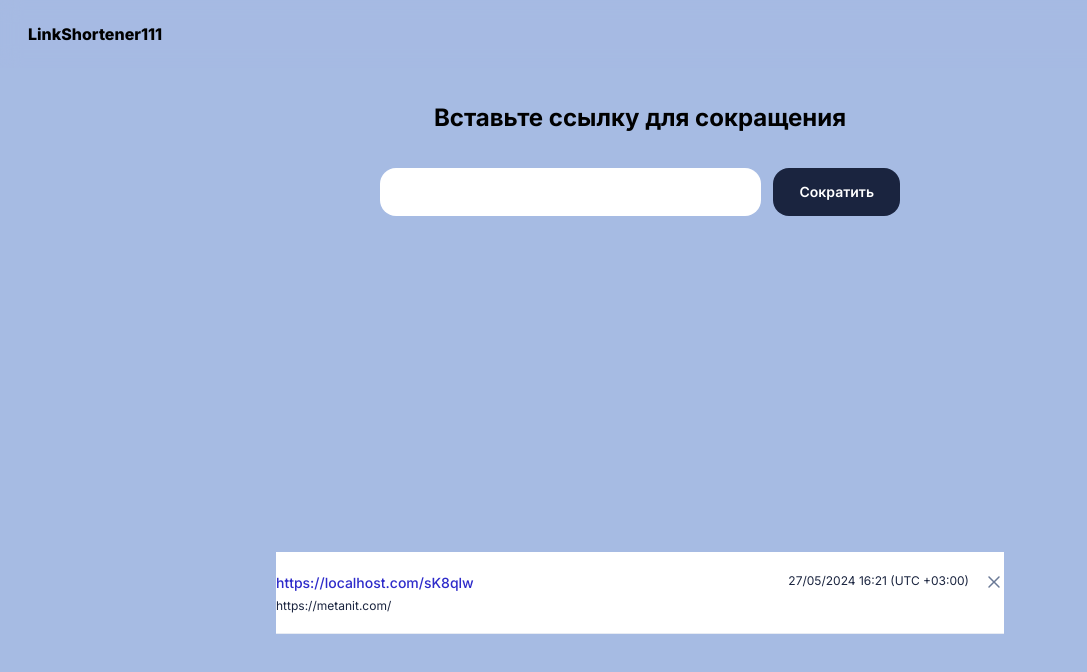
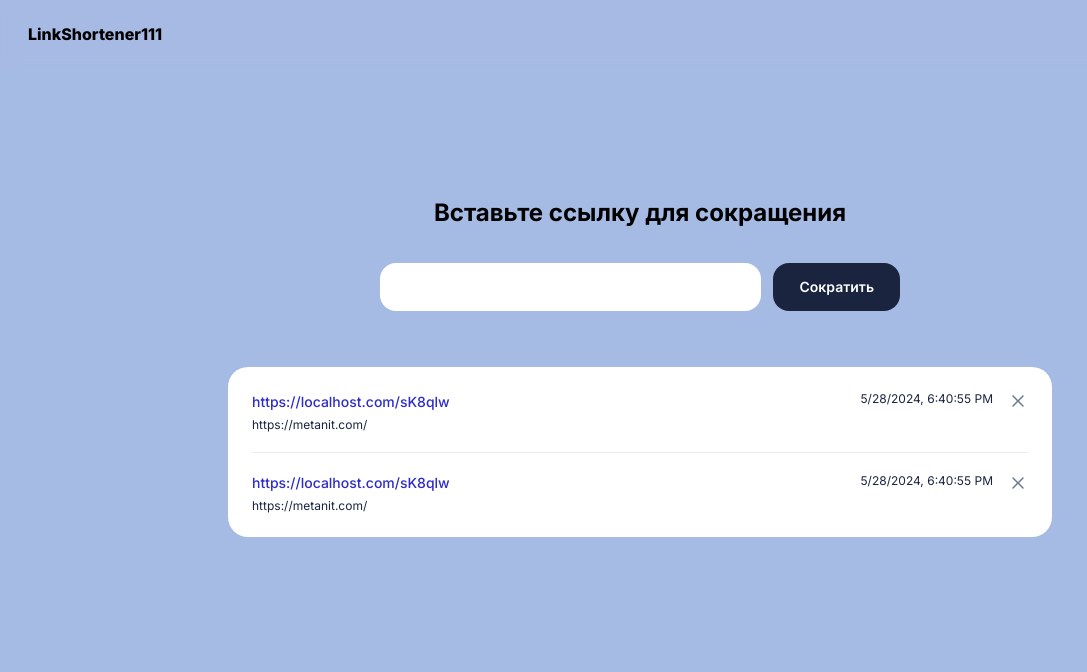
Before and after one commit to klacau/LinkShortener111, a Vue app in the folder my-vue-app/: page / in a window 1280 px wide. Shown: the top 672 px of the page, without its empty margins (0-1087 px from the left). Built offline with nearby package versions, Linux system fonts and the light colour scheme.

Commit message:
feature: ShortLinkList

```diff
--- a/my-vue-app/src/components/MainPage.vue
+++ b/my-vue-app/src/components/MainPage.vue
@@ -1,17 +1,33 @@
 <script setup lang="ts">
+import type { ShortLink } from '../models/ShortLink';
+
 import Button from './Button.vue';
 import InputField from './InputField.vue';
 import NavigationBar from './NavigationBar.vue';
-import ShortLinkView from './ShortLinkView.vue';
+import ShortLinkList from './ShortLinkList.vue';
 import {ref} from 'vue';
+
 const inputLink = ref('');
+
+const links: ShortLink[] = [
+    {
+        shortUrl: 'https://localhost.com/sK8qlw',
+        originalUrl: 'https://metanit.com/',
+        createdAt: new Date()
+    },
+    {
+        shortUrl: 'https://localhost.com/sK8qlw',
+        originalUrl: 'https://metanit.com/',
+        createdAt: new Date()
+    },
+];
 </script>
 
 <template>
 <div class="main-page">
     <NavigationBar />
     <div class="main-page-content">
-
+        <div class="main-page-content-inner">
             <div class="main-page-form-wrapper">
                 <div class="main-page-form">
                     <h2 class="heading-2 main-page-form__heading">Вставьте ссылку для сокращения</h2>
@@ -22,8 +38,9 @@ const inputLink = ref('');
                 </div>
             </div>
 
-        <div class="main-page-link">
-            <div class="main-page-link-content"><ShortLinkView/></div>
+            <div class="main-page__list-wrapper">
+                <ShortLinkList class="main-page__list" :links="links" />
+            </div>
         </div>
     </div>
 </div>
@@ -43,12 +60,14 @@ const inputLink = ref('');
     flex-direction: column;
     align-items: stretch;
     justify-content: space-around;
+}
 
+.main-page-content-inner {
+    margin-top: -5%;
 }
 
 .main-page-form-wrapper {
     display: flex;
-    margin-top: -5%;
     justify-content: space-around;
     padding: 0px 24px;
 }
@@ -76,6 +95,19 @@ const inputLink = ref('');
 .main-page-form__heading {
     text-align: center;
 }
+
+.main-page__list-wrapper {
+    margin-top: 56px;
+    display: flex;
+    justify-content: space-around;
+}
+
+.main-page__list {
+    flex-grow: 1;
+}
+
+
+
 .main-page-link{
     display: flex;
     justify-content: space-around;
--- a/my-vue-app/src/components/ShortLinkList.vue
+++ b/my-vue-app/src/components/ShortLinkList.vue
@@ -1,24 +1,37 @@
 <script setup lang="ts">
+import type { ShortLink } from '../models/ShortLink';
+
 import { defineProps } from 'vue';
 import ShortLinkView from './ShortLinkView.vue';
-interface ShortLink {
-  shortUrl: string;
-  originalUrl: string;
-}
+
 interface ShortLinkListProps {
-  links: ShortLink[];
+    links: ShortLink[];
 }
 
-const post = defineProps<ShortLinkListProps>();
+const props = defineProps<ShortLinkListProps>();
 </script>
 
 <template>
-  <ul>
-    <li v-for="link in links" :key="link.shortUrl" class="link-item">
+  <ul class="short-link-list">
+    <li v-for="link in props.links" :key="link.shortUrl" class="link-item">
       <ShortLinkView :shortLink="link" />
     </li>
   </ul>
 </template>
 
 <style>
+.short-link-list {
+  max-width: 776px;
+  padding: 4px 24px;
+  background-color: #fff;
+  border-radius: 20px;
+}
+
+.link-item {
+  border-bottom: 1px solid #E7EBF3;
+}
+
+.link-item:last-of-type {
+  border-bottom: none;
+}
 </style>
--- a/my-vue-app/src/components/ShortLinkView.vue
+++ b/my-vue-app/src/components/ShortLinkView.vue
@@ -1,19 +1,22 @@
 <script setup lang="ts">
+import type { ShortLink } from '../models/ShortLink';
 import CrossIcon from '../assets/cross.svg';
 
 interface ShortLinkViewProps {
     shortLink : ShortLink;
 }
+
+const props = defineProps<ShortLinkViewProps>();
 </script>
 
 <template>
     <div class="short-link-view">
         <div class="links-data">
-            <a class="links-data-default" href="https://localhost.com/sK8qlw">https://localhost.com/sK8qlw</a>
-            <a class="links-data-short" href="https://metanit.com/">https://metanit.com/</a>
+            <a class="links-data-short" target="_blank" :href="props.shortLink.shortUrl">{{ props.shortLink.shortUrl }}</a>
+            <a class="links-data-original" target="_blank" :href="props.shortLink.originalUrl">{{ props.shortLink.originalUrl }}</a>
         </div>
         <div class="short-link-menu">
-            <p class="short-link-menu-date">27/05/2024 16:21 (UTC +03:00)</p>
+            <p class="short-link-menu-date">{{ props.shortLink.createdAt.toLocaleString() }}</p>
             <button class="delete-button" type="button"><CrossIcon class="delete-button-icon"/></button>
         </div>
     </div>
@@ -24,21 +27,24 @@ interface ShortLinkViewProps {
     display: flex;
     justify-content: space-between;
     background-color: #fff;
-    border-bottom: 1px solid #E7EBF3;
     padding: 20px 0px
 }
+
 .links-data {
     display: flex;
     flex-direction: column;
 }
+
 .short-link-menu {
     display: flex;
 }
+
 .short-link-delete {
     background-color: #ffffff00;
     border: 0;
 
 }
+
 .delete-button {
     border: none;
     background: none;
@@ -50,15 +56,18 @@ interface ShortLinkViewProps {
     max-height: 20px;
     padding-left: 15px;
 }
+
 .delete-button:hover {
     cursor: pointer;
 }
+
 .delete-button-icon:hover path{
     fill: #B31010;
     padding: 0px;
     margin: 0px
 }
-.short-link-menu-date, .links-data-default, .links-data-short{
+
+.short-link-menu-date, .links-data-original, .links-data-short {
     font-size: 12px;
     font-family: Inter;
     font-weight: 400;
@@ -68,10 +77,12 @@ interface ShortLinkViewProps {
     text-decoration: none;
     margin-top: 1%;
 }
-.links-data-short{
+
+.links-data-original {
     padding-top: 5px;
 }
-.links-data-default{
+
+.links-data-short {
     font-size: 14px;
     font-weight: 500;
     line-height: 18px;
--- a/my-vue-app/src/models/ShortLink.ts
+++ b/my-vue-app/src/models/ShortLink.ts
@@ -1,3 +1,5 @@
-class ShortLink {
-    constructor(public shortUrl: string, public originalUrl: string) {}
+export interface ShortLink {
+    shortUrl: string;
+    originalUrl: string;
+    createdAt: Date;
 }
```
Lines whose indentation alone changed are shown as unchanged.
